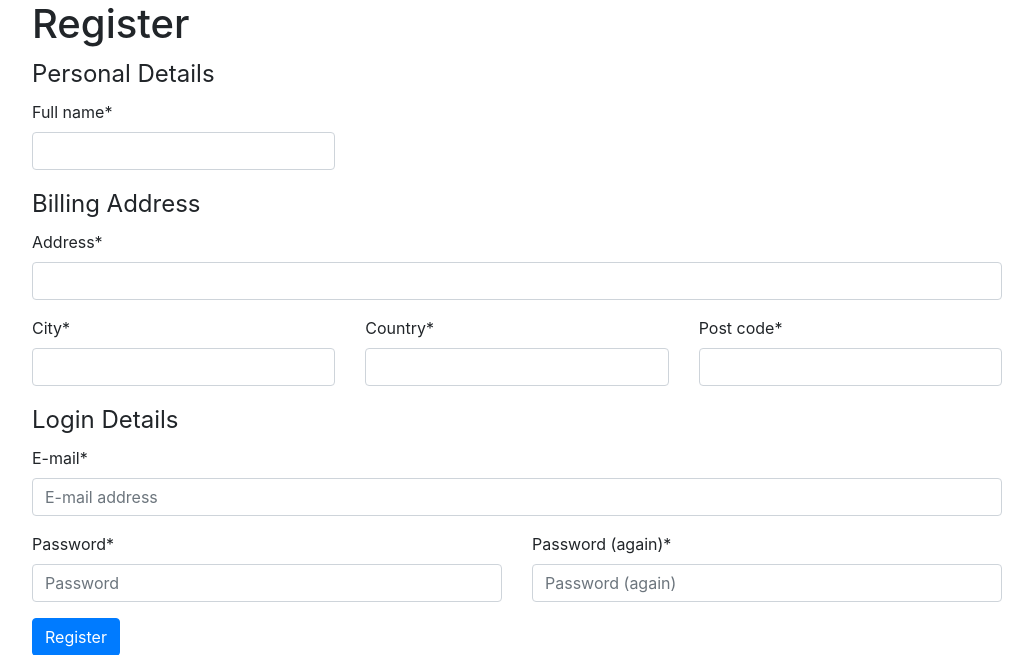
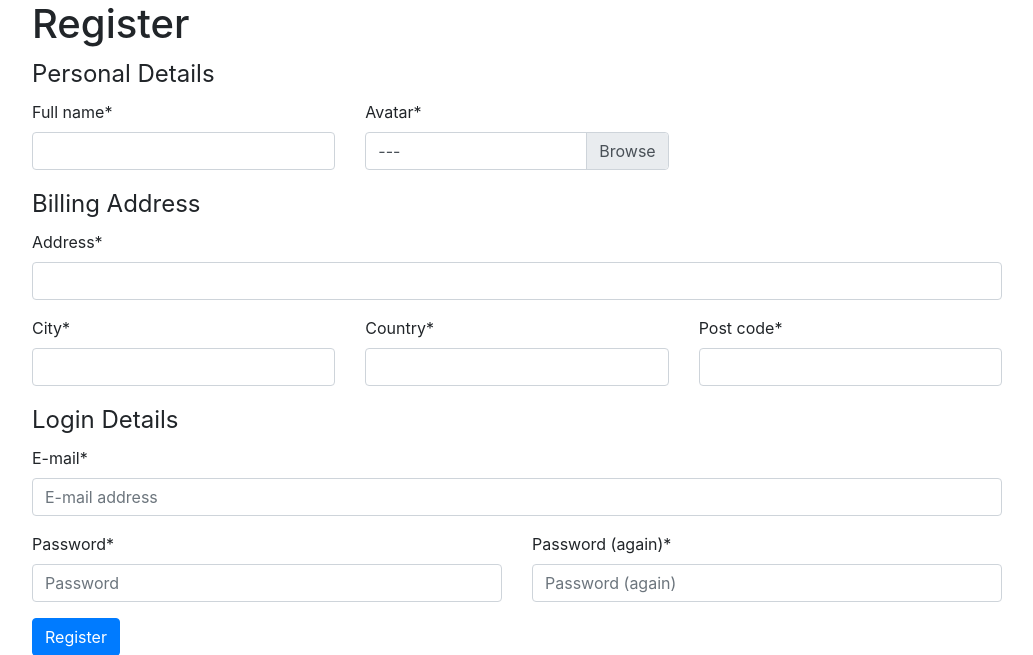
Before and after one commit to adanbashir23/E-Commerce-TestProject, a Django app: page /userprofiles/signup/ in a window 1280 px wide. Shown: the part 42-697 px from the top of the page, without its empty margins (123-1156 px from the left). Run offline with Django 3.2, Linux system fonts and the light colour scheme; some libraries are stand-ins or nearby versions.

Commit message:
Added avatar for user

```diff
--- a/templates/account/userprofile_base.html
+++ b/templates/account/userprofile_base.html
@@ -5,6 +5,7 @@
 <h1>Profile</h1>
 <div class="row mb-3">
     <section id="profile-links col-12">
+        <img src="{{ userprofile.avatar.url }}" class="img-responsive" />
         <a href="{% url 'user_profile' %}"
             class="btn btn-sm btn-outline-dark {% if 'profile' in request.path %} active {% endif %}">Update
             Personal
--- a/userprofile/forms.py
+++ b/userprofile/forms.py
@@ -48,6 +48,7 @@ class UserProfileSignupForm(SignupForm):
     city = forms.CharField(max_length=50)
     country = forms.CharField(max_length=100)
     post_code = forms.CharField(max_length=30)
+    avatar = forms.ImageField()
 
     def save(self, request):
         """Save changes"""
@@ -58,6 +59,7 @@ class UserProfileSignupForm(SignupForm):
         user.city = self.cleaned_data["city"]
         user.country = self.cleaned_data["country"]
         user.post_code = self.cleaned_data["post_code"]
+        user.avatar = self.cleaned_data["avatar"]
         user.save()
         return user
 
@@ -73,6 +75,8 @@ class UserProfileSignupForm(SignupForm):
             Fieldset('Personal Details',
                      Div(
                          Div('full_name', css_class='col-12 col-sm-6 '
+                             'col-md-4'),
+                          Div('avatar', css_class='col-12 col-sm-6 '
                              'col-md-4'),
                          css_class='row')
                      ),
@@ -97,7 +101,7 @@ class UserProfileSignupForm(SignupForm):
 class UserProfileForm(forms.ModelForm):
     class Meta:
         model = get_user_model()
-        fields = ["email", "full_name", "address", "city", "country", "post_code"]
+        fields = ["email", "full_name", "address", "city", "country", "post_code", "avatar"]
 
     def __init__(self, *args, **kwargs):
         super(UserProfileForm, self).__init__(*args, **kwargs)
--- a/userprofile/models.py
+++ b/userprofile/models.py
@@ -2,7 +2,6 @@
 from django.db import models
 from django.urls import reverse
 from django.contrib.auth.models import BaseUserManager, AbstractUser
-from cloudinary.models import CloudinaryField
 
 # Create your models here.
 
@@ -47,7 +46,7 @@ class UserProfile(AbstractUser):
     city = models.CharField(max_length=50, null=True)
     country = models.CharField(max_length=100, null=True)
     post_code = models.CharField(max_length=30, null=True)
-    avatar = models.ImageField(upload_to='images', default= 'images/avatar.jpeg')
+    avatar = models.ImageField(upload_to='images/', default= 'images/avatar.jpeg')
 
     USERNAME_FIELD = "email"
 
```
Also changed, not shown: ecommerceapp/settings.py (+4 -5 lines).
